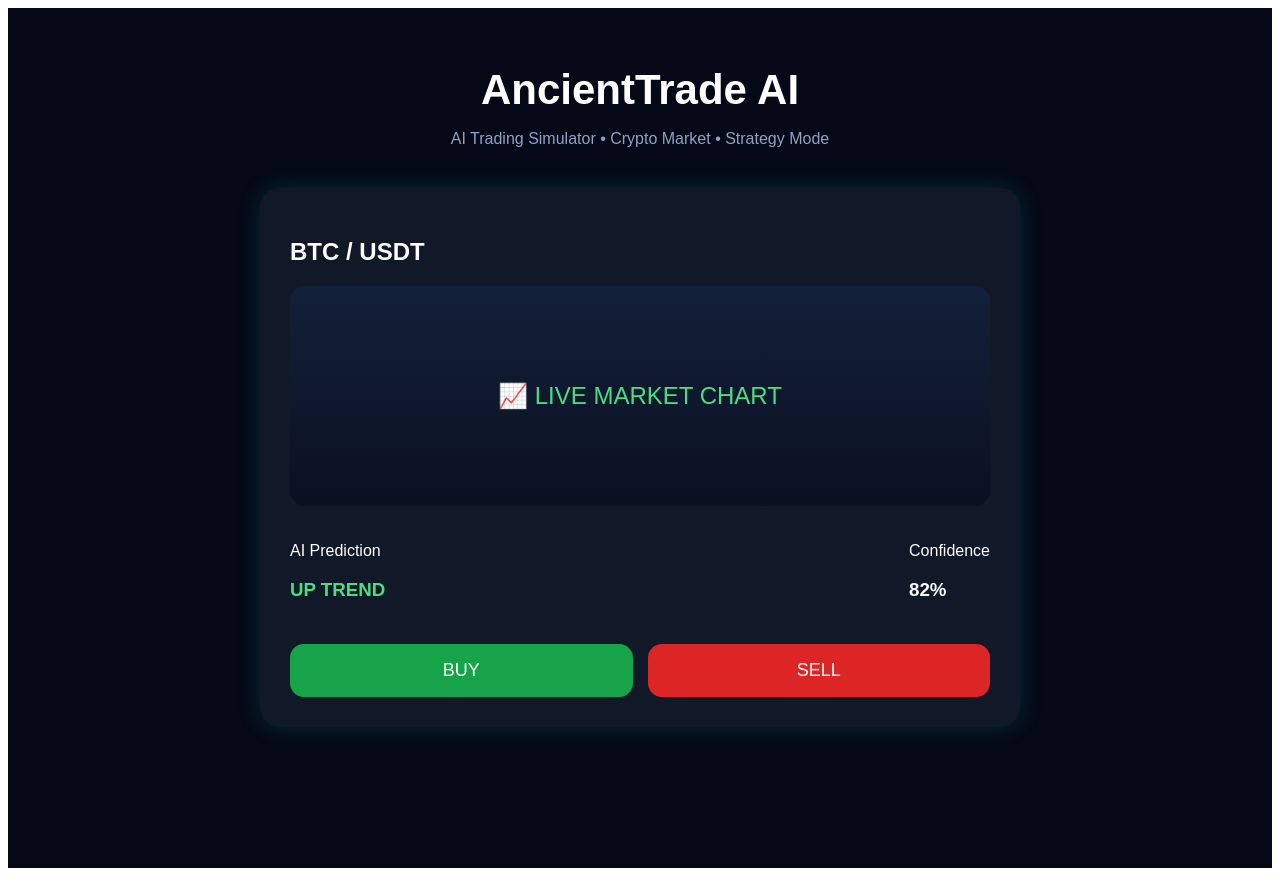
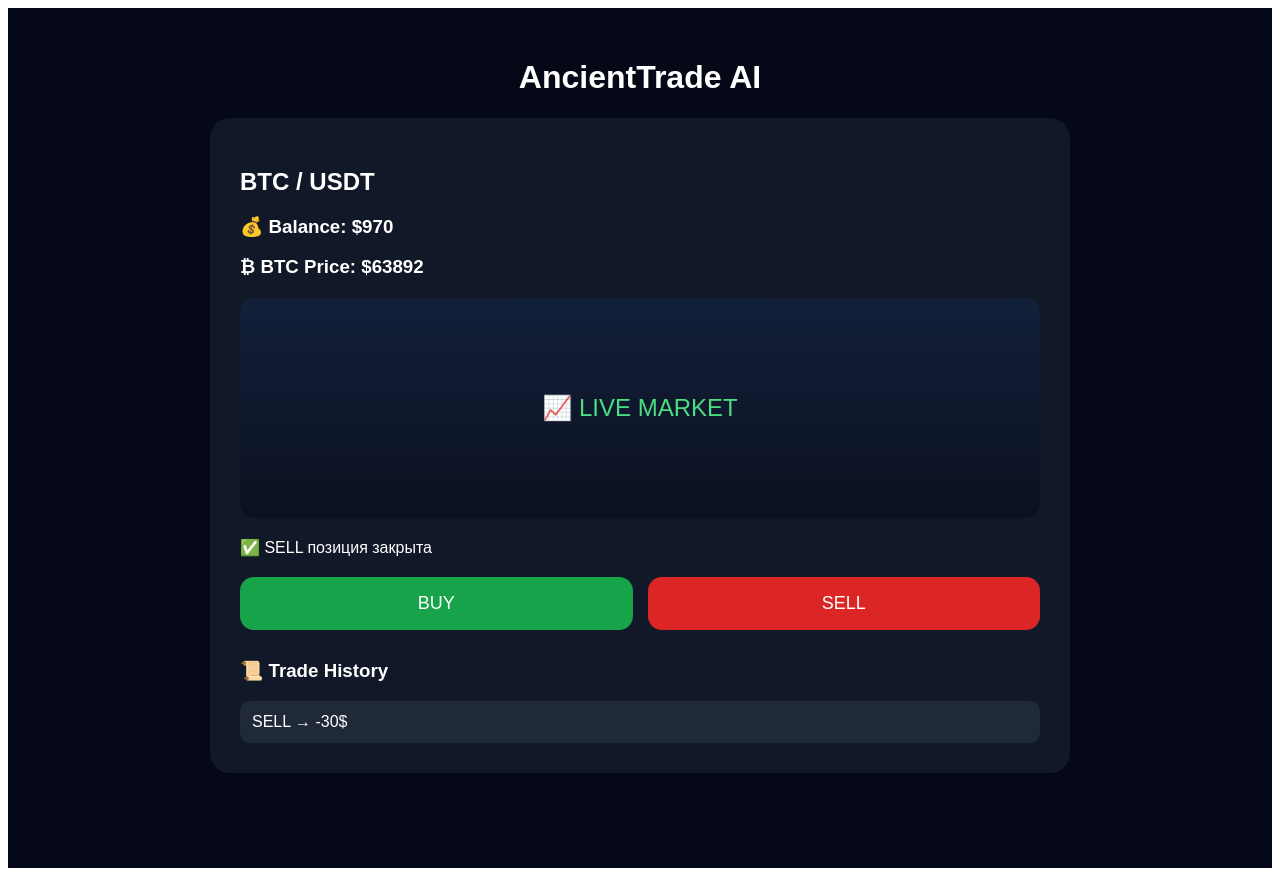
Before and after one commit to vaxo1971-cpu/AncientTradeAI, a React (Vite) app in the folder frontend/: page / in a window 1280 px wide. Both pictures are taken after a click on the button "SELL". Built offline with nearby package versions, Linux system fonts and the light colour scheme.

Commit message:
Update App.jsx

```diff
--- a/frontend/src/App.jsx
+++ b/frontend/src/App.jsx
@@ -1,6 +1,61 @@
-import React from "react";
+import React, { useState } from "react";
 
 export default function App() {
+  const [balance, setBalance] = useState(1000);
+  const [btcPrice, setBtcPrice] = useState(64250);
+  const [message, setMessage] = useState("AI ожидает сигнал...");
+  const [trades, setTrades] = useState([]);
+
+  function randomPrice() {
+    return Math.floor(Math.random() * 4000 - 2000);
+  }
+
+  function buyTrade() {
+    const move = randomPrice();
+    const newPrice = btcPrice + move;
+    const profit = Math.floor(Math.random() * 120);
+
+    setBtcPrice(newPrice);
+    setBalance(balance + profit);
+
+    setMessage(
+      profit > 50
+        ? "✅ AI успешно открыл BUY позицию"
+        : "⚠️ Рынок нестабилен"
+    );
+
+    setTrades([
+      {
+        type: "BUY",
+        result: "+" + profit + "$",
+      },
+      ...trades,
+    ]);
+  }
+
+  function sellTrade() {
+    const move = randomPrice();
+    const newPrice = btcPrice - move;
+    const loss = Math.floor(Math.random() * 90);
+
+    setBtcPrice(newPrice);
+    setBalance(balance - loss);
+
+    setMessage(
+      loss < 40
+        ? "✅ SELL позиция закрыта"
+        : "❌ Убыточная сделка"
+    );
+
+    setTrades([
+      {
+        type: "SELL",
+        result: "-" + loss + "$",
+      },
+      ...trades,
+    ]);
+  }
+
   return (
     <div
       style={{
@@ -11,37 +66,24 @@ export default function App() {
         padding: "30px",
       }}
     >
-      <h1
-        style={{
-          textAlign: "center",
-          fontSize: "42px",
-          marginBottom: "10px",
-        }}
-      >
+      <h1 style={{ textAlign: "center" }}>
         AncientTrade AI
       </h1>
-
-      <p
-        style={{
-          textAlign: "center",
-          color: "#8fa3c7",
-          marginBottom: "40px",
-        }}
-      >
-        AI Trading Simulator • Crypto Market • Strategy Mode
-      </p>
 
       <div
         style={{
           background: "#111827",
           borderRadius: "20px",
           padding: "30px",
-          maxWidth: "700px",
+          maxWidth: "800px",
           margin: "0 auto",
-          boxShadow: "0 0 25px rgba(0,255,255,0.15)",
         }}
       >
         <h2>BTC / USDT</h2>
+
+        <h3>💰 Balance: ${balance}</h3>
+
+        <h3>₿ BTC Price: ${btcPrice}</h3>
 
         <div
           style={{
@@ -58,34 +100,20 @@ export default function App() {
             fontSize: "24px",
           }}
         >
-          📈 LIVE MARKET CHART
+          📈 LIVE MARKET
         </div>
 
-        <div
-          style={{
-            display: "flex",
-            justifyContent: "space-between",
-            marginBottom: "25px",
-          }}
-        >
-          <div>
-            <p>AI Prediction</p>
-            <h3 style={{ color: "#4ade80" }}>UP TREND</h3>
-          </div>
-
-          <div>
-            <p>Confidence</p>
-            <h3>82%</h3>
-          </div>
-        </div>
+        <p>{message}</p>
 
         <div
           style={{
             display: "flex",
             gap: "15px",
+            marginTop: "20px",
           }}
         >
           <button
+            onClick={buyTrade}
             style={{
               flex: 1,
               padding: "16px",
@@ -94,13 +122,13 @@ export default function App() {
               borderRadius: "14px",
               color: "white",
               fontSize: "18px",
-              cursor: "pointer",
             }}
           >
             BUY
           </button>
 
           <button
+            onClick={sellTrade}
             style={{
               flex: 1,
               padding: "16px",
@@ -109,12 +137,29 @@ export default function App() {
               borderRadius: "14px",
               color: "white",
               fontSize: "18px",
-              cursor: "pointer",
             }}
           >
             SELL
           </button>
         </div>
+
+        <div style={{ marginTop: "30px" }}>
+          <h3>📜 Trade History</h3>
+
+          {trades.map((trade, index) => (
+            <div
+              key={index}
+              style={{
+                background: "#1f2937",
+                padding: "12px",
+                borderRadius: "10px",
+                marginTop: "10px",
+              }}
+            >
+              {trade.type} → {trade.result}
+            </div>
+          ))}
+        </div>
       </div>
     </div>
   );
```
